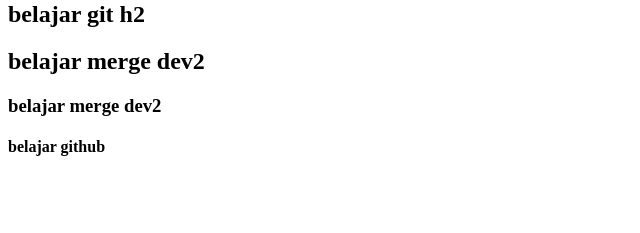
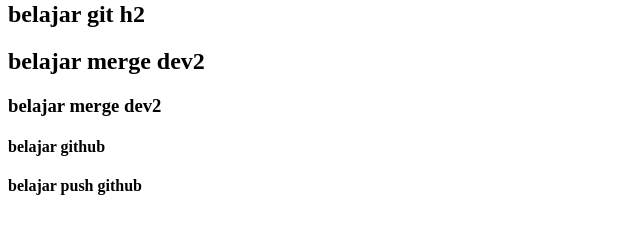
Before and after one commit to adamfachreza/github, a plain HTML site: page index.html in a window 1280 px wide. Shown: the part 79-312 px from the top of the page, without its empty margins (0-640 px from the left). Drawn offline with Linux system fonts and the light colour scheme.

Commit message:
add element h4

```diff
--- a/index.html
+++ b/index.html
@@ -12,6 +12,6 @@
     <h2>belajar merge dev2</h2>
     <h3>belajar merge dev2</h3>
     <h4>belajar github</h4>
-
+    <h4>belajar push github</h4>
 </body>
 </html>
```
